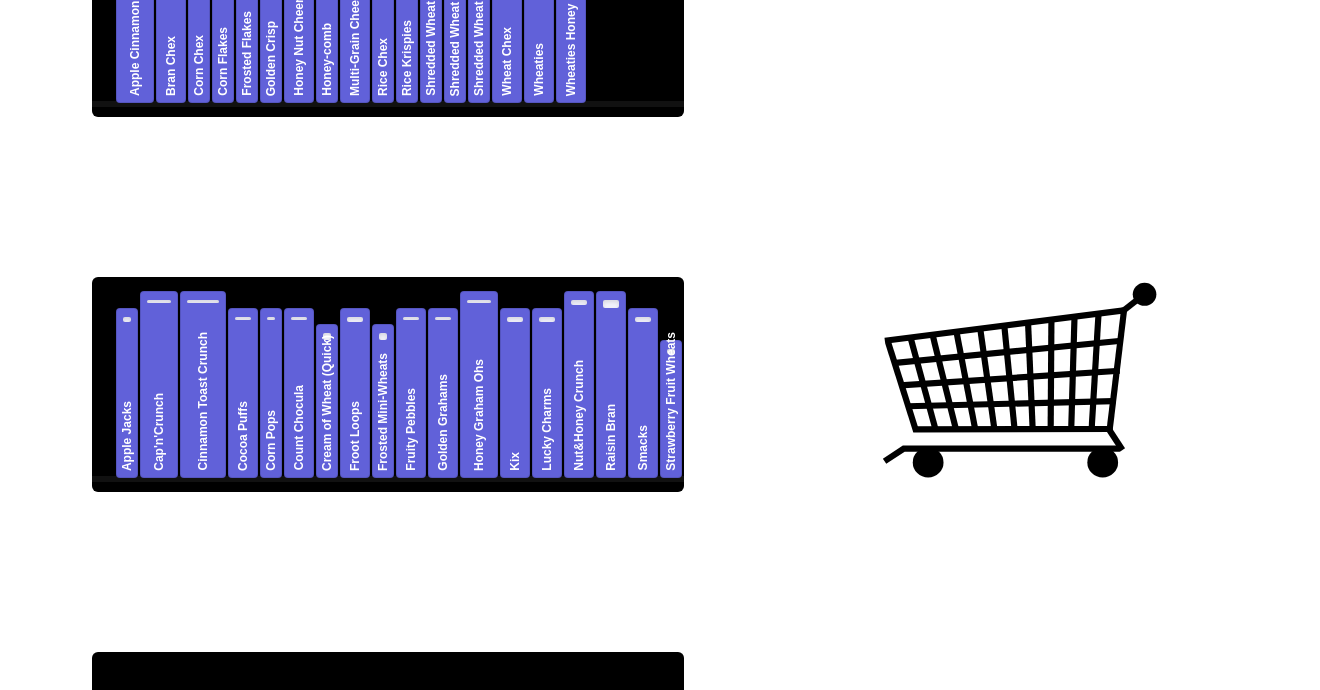
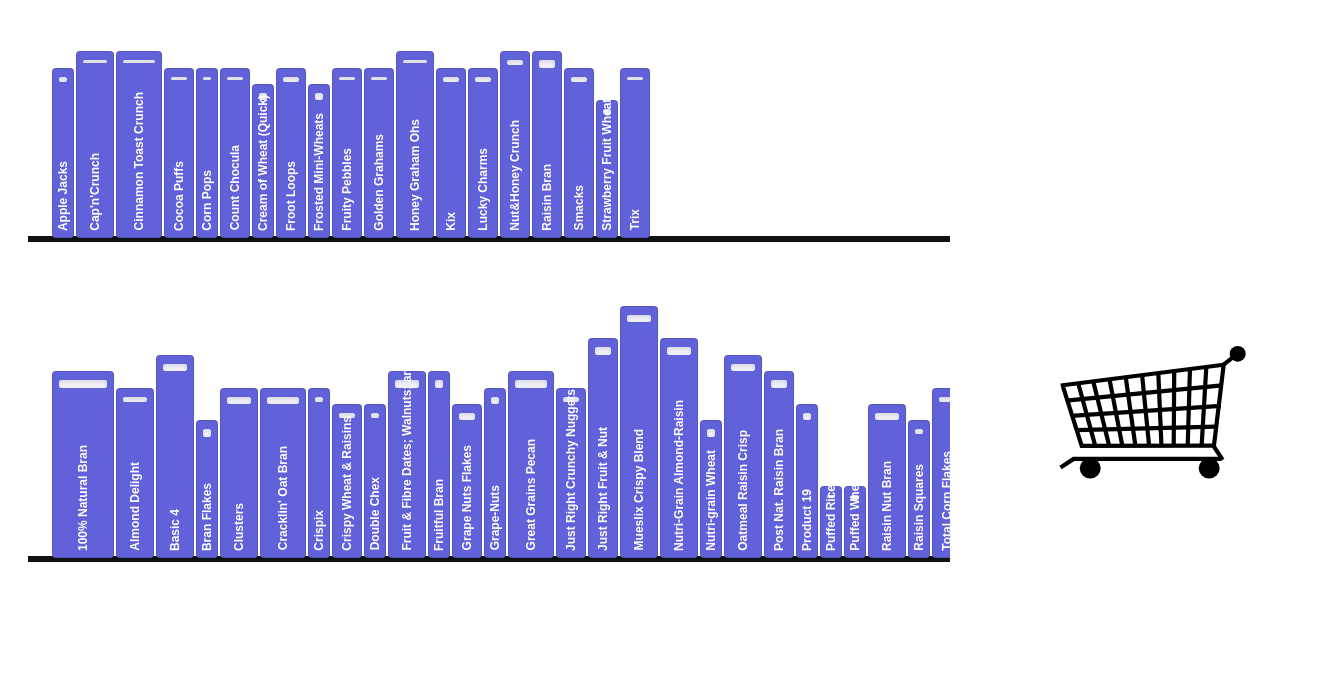
Before and after one commit to carolina8104/cereal-visualization, a plain HTML site: page index.html in a window 1280 px wide. Shown: the part 269-959 px from the top of the page, 1320 px wide, since content can reach past the window. After the commit the page ends 909 px from the top, so only its background shows below. Drawn offline with nearby package versions, Linux system fonts and the light colour scheme.

Commit message:
Fix some missing lines

```diff
--- a/css/style.css
+++ b/css/style.css
@@ -8,6 +8,7 @@ body {
   font-family: Arial;
     overflow-x: hidden;
     overflow-y: hidden;
+    font-size: 3rem;
 }
 
 h2{
@@ -27,14 +28,14 @@ main {
 }
 
 .shelves {
-    width: 720px;
-    max-width: 70vw;
+    width:80vw;
+    max-width:72vw;
     flex-shrink: 0;
 }
 
 .shelf {
-    margin: 20vh 5vw;
-    background: black;
+    margin: 5vh 0vw;
+    background: rgba(152, 0, 0, 0);
     border-radius: 6px;
     padding: 14px 24px;
     position: relative;
```
